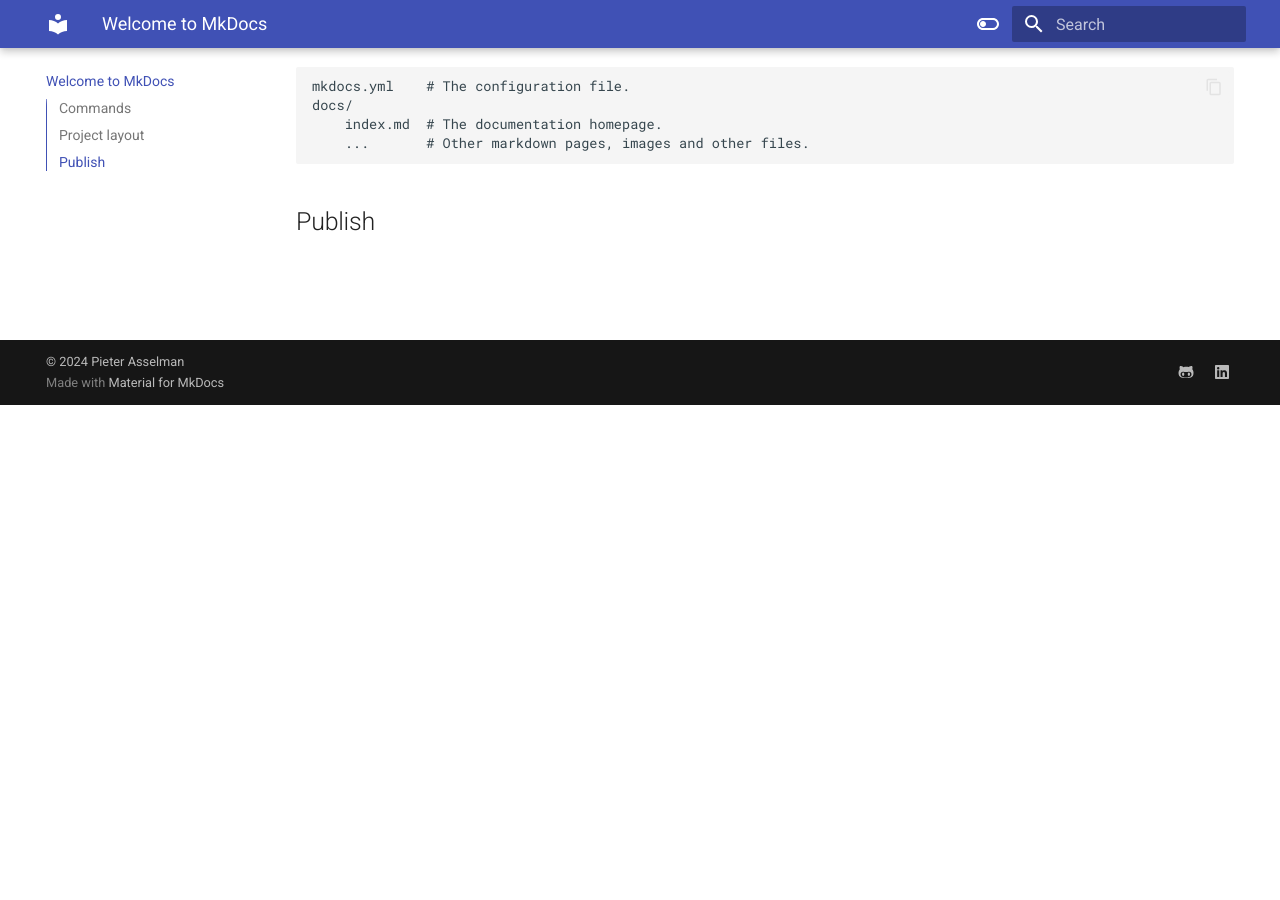
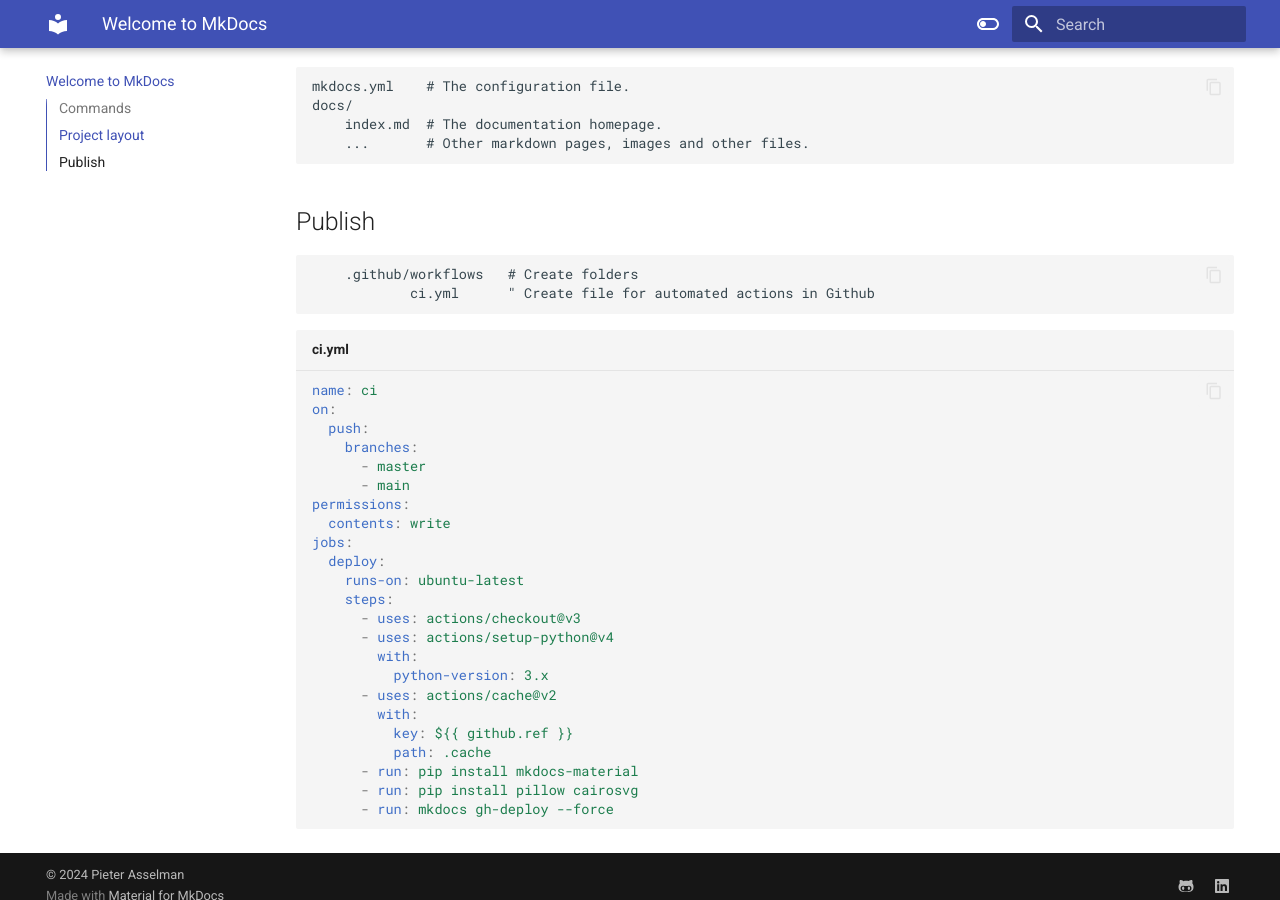
Before and after one commit to passelma42/mkdocs_documentation, an MkDocs documentation site: the page built from docs/index.md, in a window 1280 px wide and 900 px high, scrolled down 495 px. Built offline with MkDocs 1.6.1 and Material for MkDocs 9.7.7, drawn with Linux system fonts in a browser that asks for light colours; before the commit the page ends 900 px from its top, so only the background shows below that.

Commit message:
publish section added

````diff
--- a/docs/index.md
+++ b/docs/index.md
@@ -17,3 +17,32 @@
         ...       # Other markdown pages, images and other files.
 
 ## Publish
+
+		.github/workflows	# Create folders
+				ci.yml		" Create file for automated actions in Github
+
+```yml title="ci.yml"
+name: ci
+on:
+  push:
+    branches:
+      - master
+      - main
+permissions:
+  contents: write
+jobs:
+  deploy:
+    runs-on: ubuntu-latest
+    steps:
+      - uses: actions/checkout@v3
+      - uses: actions/setup-python@v4
+        with:
+          python-version: 3.x
+      - uses: actions/cache@v2
+        with:
+          key: ${{ github.ref }}
+          path: .cache
+      - run: pip install mkdocs-material
+      - run: pip install pillow cairosvg
+      - run: mkdocs gh-deploy --force
+```
````
Also changed, not shown: site/index.html, site/search/search_index.json.
